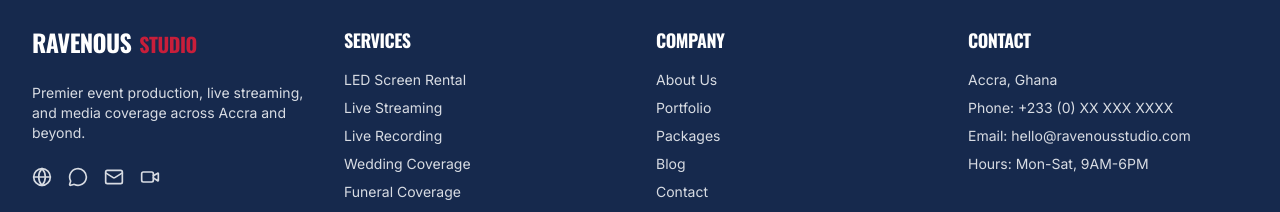
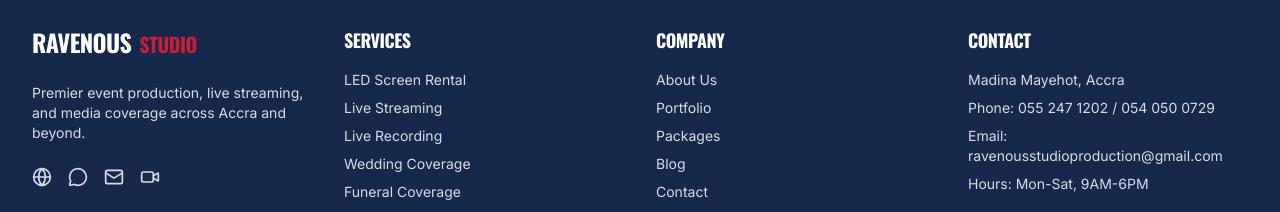
Before and after one commit to akabrrown/ravenous, a Next.js app in the folder frontend/: page /packages in a window 1280 px wide. Shown: the part 820-1032 px from the top of the page. Built offline with nearby package versions, Linux system fonts and the light colour scheme; no server answers; the database is empty.

Commit message:
feat: apply client checklist configuration

```diff
--- a/frontend/app/(public)/contact/page.tsx
+++ b/frontend/app/(public)/contact/page.tsx
@@ -41,7 +41,7 @@ export default function ContactPage() {
                   </div>
                   <div>
                     <h3 className="font-bold text-secondary uppercase mb-1">Our Studio</h3>
-                    <p className="text-muted-foreground">Accra, Ghana<br/>[Client to provide full address]</p>
+                    <p className="text-muted-foreground">Madina Mayehot<br/>Accra, Ghana</p>
                   </div>
                 </div>
 
@@ -51,7 +51,7 @@ export default function ContactPage() {
                   </div>
                   <div>
                     <h3 className="font-bold text-secondary uppercase mb-1">Phone & WhatsApp</h3>
-                    <p className="text-muted-foreground">[Client Phone Number]</p>
+                    <p className="text-muted-foreground">055 247 1202 / 054 050 0729</p>
                   </div>
                 </div>
 
@@ -61,7 +61,7 @@ export default function ContactPage() {
                   </div>
                   <div>
                     <h3 className="font-bold text-secondary uppercase mb-1">Email</h3>
-                    <p className="text-muted-foreground">hello@ravenousstudio.com</p>
+                    <p className="text-muted-foreground">ravenousstudioproduction@gmail.com</p>
                   </div>
                 </div>
 
--- a/frontend/app/(public)/packages/page.tsx
+++ b/frontend/app/(public)/packages/page.tsx
@@ -56,9 +56,8 @@ export default async function PackagesPage() {
                 </CardHeader>
                 <CardContent className="space-y-6">
                   <div>
-                    <span className="text-sm text-muted-foreground uppercase font-bold tracking-wider">Starting from</span>
-                    <p className="font-heading font-bold text-4xl text-secondary">
-                      GHS {Number(pkg.price).toLocaleString()}
+                    <p className="font-heading font-bold text-2xl text-secondary uppercase">
+                      Contact For Pricing
                     </p>
                   </div>
 
--- a/frontend/app/(public)/privacy/page.tsx
+++ b/frontend/app/(public)/privacy/page.tsx
@@ -60,7 +60,7 @@ export default function PrivacyPage() {
 
           <div className="mt-12 pt-8 border-t border-border">
             <h3 className="font-heading uppercase">Questions?</h3>
-            <p>If you have any questions or comments about this notice, you may email us at hello@ravenousstudio.com.</p>
+            <p>If you have any questions or comments about this notice, you may email us at ravenousstudioproduction@gmail.com.</p>
             <Link href="/contact" className={buttonVariants({ variant: "outline", className: "mt-4" })}>
               Contact Us
             </Link>
--- a/frontend/app/(public)/services/page.tsx
+++ b/frontend/app/(public)/services/page.tsx
@@ -47,12 +47,9 @@ export default async function ServicesIndexPage() {
                     {service.description}
                   </p>
 
-                  {service.startingPrice && (
-                    <div className="inline-block bg-off-white border border-border px-4 py-2 rounded-sm mt-2">
-                      <span className="text-sm text-muted-foreground uppercase font-bold tracking-wider">Starting from</span>
-                      <p className="font-heading font-bold text-2xl text-secondary">GHS {Number(service.startingPrice).toLocaleString()}</p>
-                    </div>
-                  )}
+                  <div className="inline-block bg-off-white border border-border px-4 py-2 rounded-sm mt-2">
+                    <p className="font-heading font-bold text-lg text-secondary uppercase">Contact For Pricing</p>
+                  </div>
 
                   <div className="pt-6 flex gap-4">
                     <Link href={`/services/${service.slug}`} className={buttonVariants({ size: "lg" })}>
--- a/frontend/app/(public)/terms/page.tsx
+++ b/frontend/app/(public)/terms/page.tsx
@@ -54,7 +54,7 @@ export default function TermsPage() {
 
           <div className="mt-12 pt-8 border-t border-border">
             <h3 className="font-heading uppercase">Questions?</h3>
-            <p>If you have any questions about these Terms, please contact us at hello@ravenousstudio.com.</p>
+            <p>If you have any questions about these Terms, please contact us at ravenousstudioproduction@gmail.com.</p>
             <Link href="/contact" className={buttonVariants({ variant: "outline", className: "mt-4" })}>
               Contact Us
             </Link>
--- a/frontend/components/layout/Footer.tsx
+++ b/frontend/components/layout/Footer.tsx
@@ -64,9 +64,9 @@ export function Footer() {
           <div>
             <h3 className="font-heading font-bold text-lg mb-4 text-white">Contact</h3>
             <address className="not-italic space-y-2 text-sm text-gray-300">
-              <p>Accra, Ghana</p>
-              <p>Phone: +233 (0) XX XXX XXXX</p>
-              <p>Email: hello@ravenousstudio.com</p>
+              <p>Madina Mayehot, Accra</p>
+              <p>Phone: 055 247 1202 / 054 050 0729</p>
+              <p>Email: ravenousstudioproduction@gmail.com</p>
               <p>Hours: Mon-Sat, 9AM-6PM</p>
             </address>
           </div>
--- a/frontend/components/layout/Header.tsx
+++ b/frontend/components/layout/Header.tsx
@@ -146,8 +146,8 @@ export function Header() {
                 {/* Sub-footer contact info */}
                 <div className="bg-charcoal p-6 border-t border-white/5">
                   <p className="text-xs font-bold uppercase tracking-widest text-gray-500 mb-2">Get in Touch</p>
-                  <p className="text-sm text-gray-300">hello@ravenousstudio.com</p>
-                  <p className="text-sm text-gray-300 mt-1">+233 XX XXX XXXX</p>
+                  <p className="text-sm text-gray-300">ravenousstudioproduction@gmail.com</p>
+                  <p className="text-sm text-gray-300 mt-1">055 247 1202 / 054 050 0729</p>
                 </div>
               </SheetContent>
             </Sheet>
--- a/frontend/seed-extended.ts
+++ b/frontend/seed-extended.ts
@@ -79,6 +79,26 @@ const mockServices = [
     startingPrice: "2000",
     isFeatured: false,
     coverMediaUrl: "/images/live_recording.jpg"
+  },
+  {
+    name: "Event Photography",
+    slug: "event-photography",
+    shortDescription: "Professional photography for all types of events.",
+    description: "High-quality, crisp, and vibrant event photography. We capture the essence of your event, delivering perfectly edited shots for your personal memories or corporate marketing.",
+    equipmentUsed: ["Sony A7R IV", "Professional Strobe Lighting", "Prime Lenses"],
+    startingPrice: "1500",
+    isFeatured: true,
+    coverMediaUrl: "/images/photography.jpg"
+  },
+  {
+    name: "Event Videography",
+    slug: "event-videography",
+    shortDescription: "Cinematic highlight reels and full event coverage.",
+    description: "Tell the story of your event through cinematic video. We produce dynamic highlight reels, social media teasers, and full-length documentary cuts.",
+    equipmentUsed: ["Sony FX3", "DJI Ronin", "Wireless Audio"],
+    startingPrice: "2500",
+    isFeatured: false,
+    coverMediaUrl: "/images/videography.jpg"
   },
 ];
 
```
Also changed, not shown: 2 other files (tests, documents, lock files or other folders).
